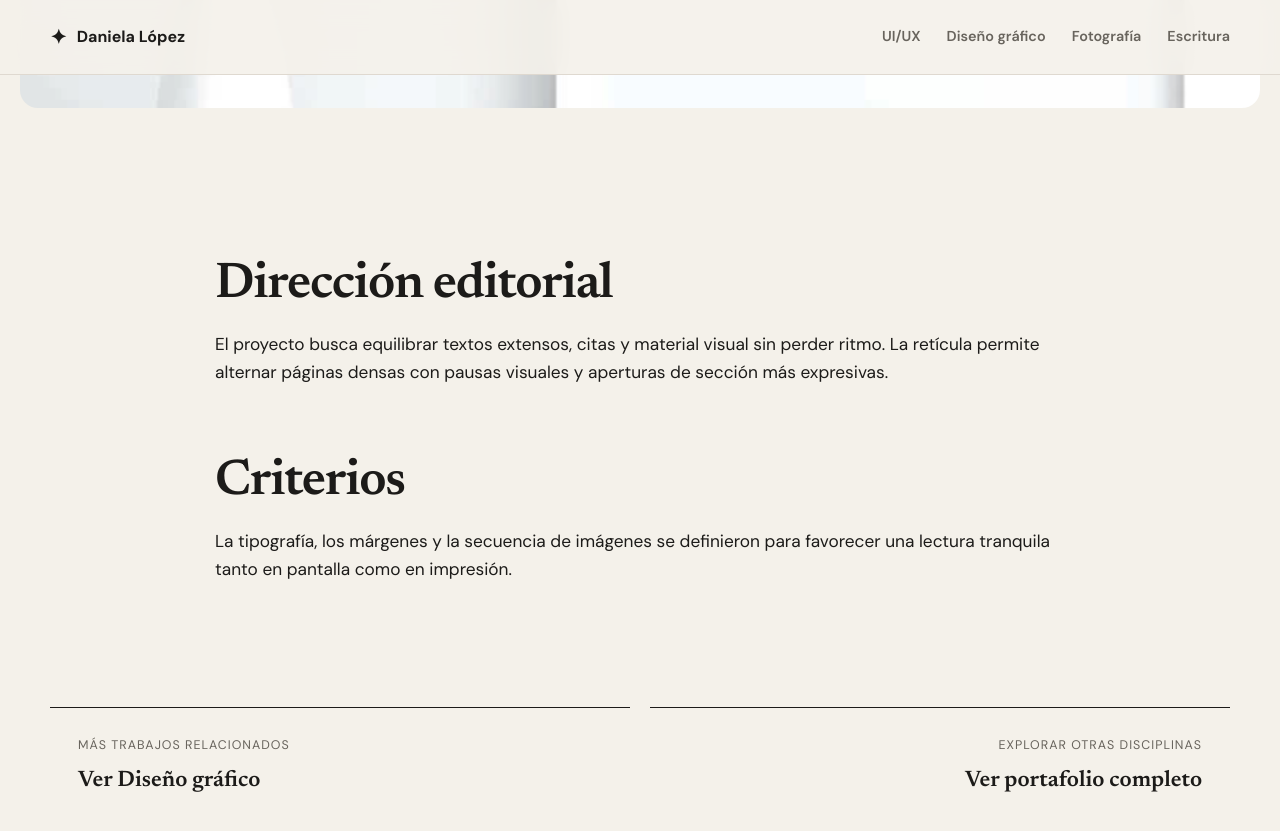
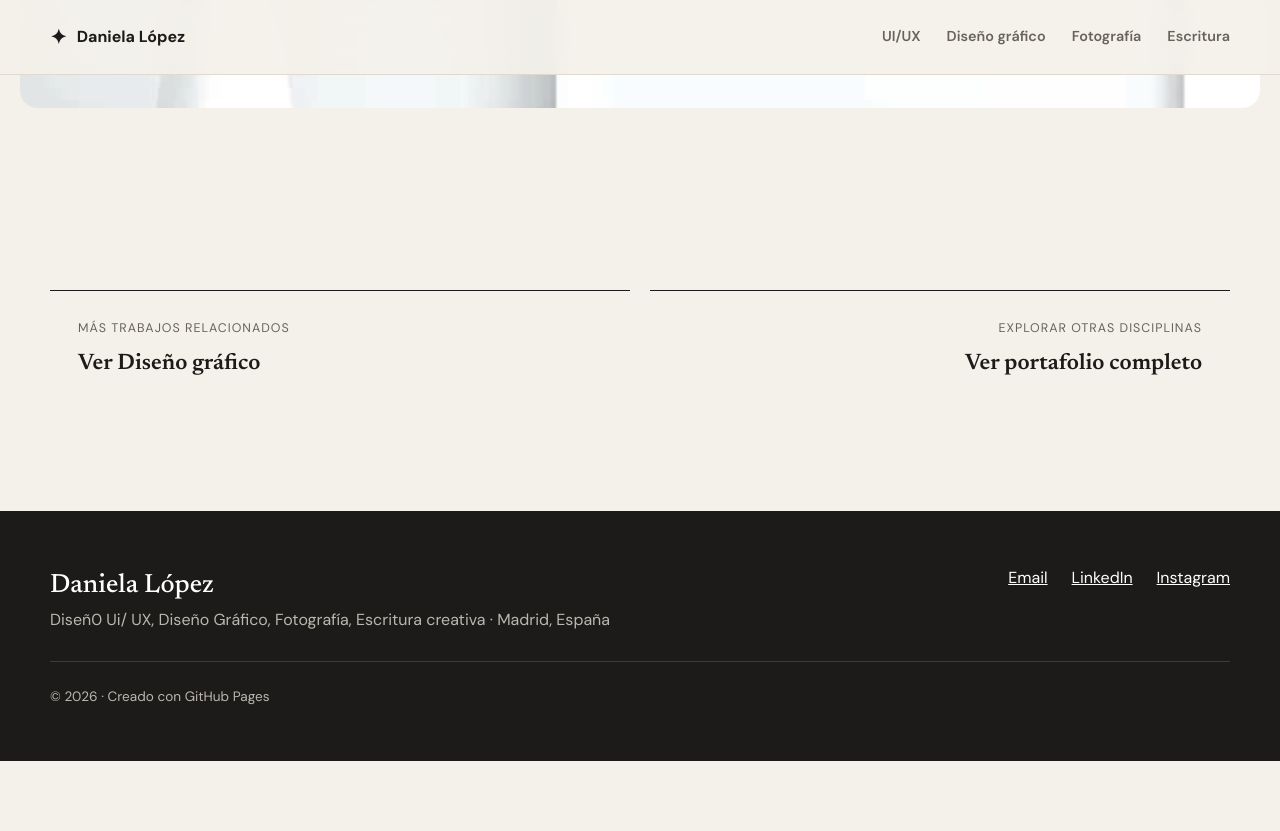
Before and after one commit to danielalopezmino/projects, a Jekyll site: the page built from _posts/2026-07-12-art-up-gallery.md, in a window 1280 px wide and 900 px high, scrolled down 1224 px. Shown: the top 831 px of the window. Built offline with Jekyll 4.4.1, drawn with Linux system fonts in a browser that asks for light colours; after the commit the page ends 1985 px from its top, so only the background shows below that.

Commit message:
Update 2026-07-12-art-up-gallery.md

```diff
--- a/_posts/2026-07-12-art-up-gallery.md
+++ b/_posts/2026-07-12-art-up-gallery.md
@@ -16,11 +16,3 @@ client: "Proyecto personal"
 role: "Diseño marca"
 tools: "Ilustrator, Figma"
 ---
-
-## Dirección editorial
-
-El proyecto busca equilibrar textos extensos, citas y material visual sin perder ritmo. La retícula permite alternar páginas densas con pausas visuales y aperturas de sección más expresivas.
-
-## Criterios
-
-La tipografía, los márgenes y la secuencia de imágenes se definieron para favorecer una lectura tranquila tanto en pantalla como en impresión.
```
